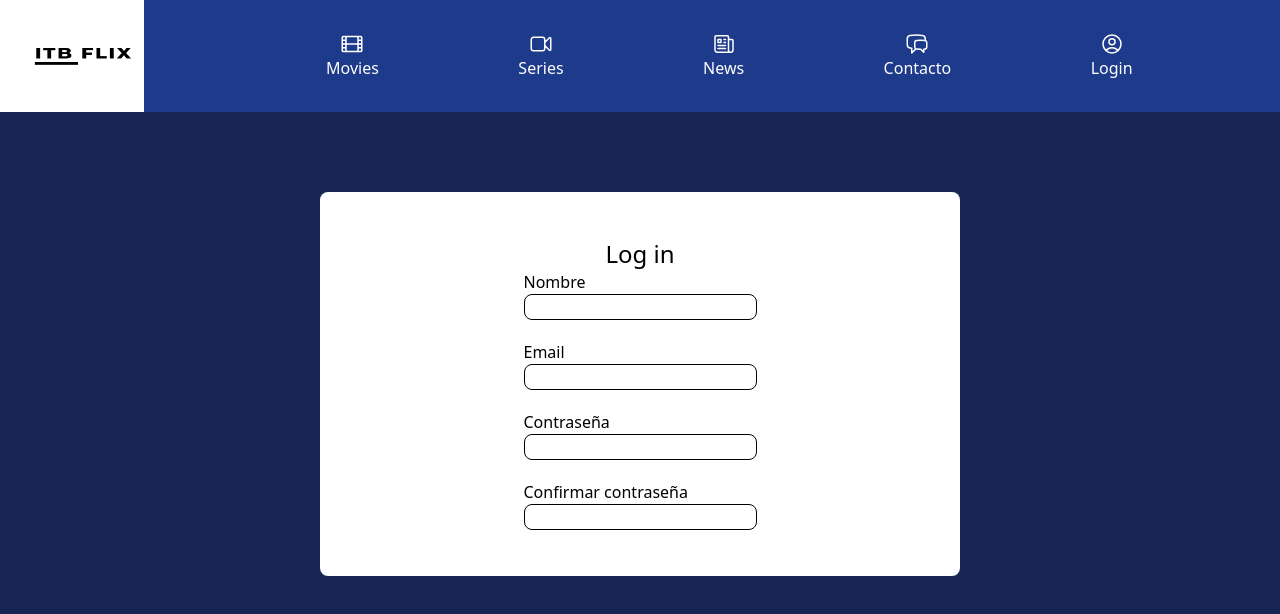
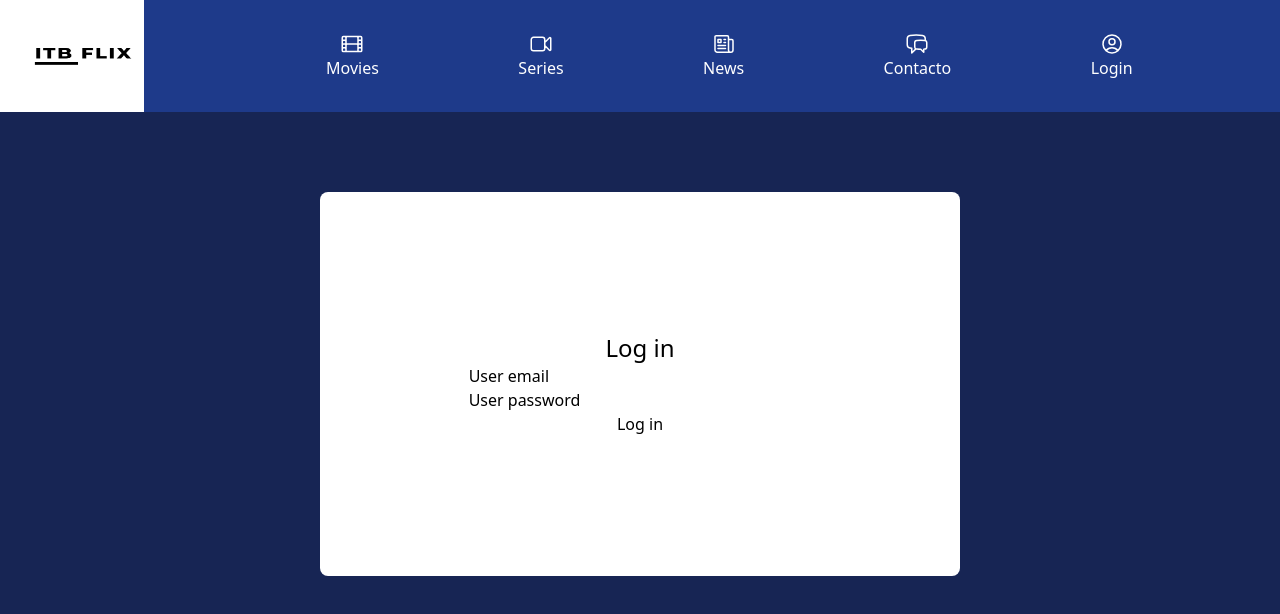
Before and after one commit to yenevielroberts/ITBFLIX_REACT, a React (Vite) app: page /login in a window 1280 px wide. Shown: the top 614 px of the page. Built offline with nearby package versions, Linux system fonts and the light colour scheme.

Commit message:
Formulario login: todo correcto

```diff
--- a/package.json
+++ b/package.json
@@ -10,6 +10,7 @@
     "preview": "vite preview"
   },
   "dependencies": {
+    "bcryptjs": "^3.0.3",
     "react": "^19.1.1",
     "react-dom": "^19.1.1",
     "react-router-dom": "^7.9.6"
--- a/src/App.jsx
+++ b/src/App.jsx
@@ -1,12 +1,12 @@
 import React from 'react'
 import { Routes, Route } from "react-router-dom"
-import Header from './components/Header'
 import Home from "./components/Home"
 import Contacto from "./components/Contacto"
-import Login from './components/login'
+import LoginFormulario from './components/login'
 import Series from './components/listaSeries'
 import Movies from './components/listaMovies'
 import News from './components/paginaNoticias'
+import Header from './components/Header'
 
 class App extends React.Component{
 
@@ -16,9 +16,9 @@ class App extends React.Component{
       <>
         <Header/>
         <Routes>
+          <Route path="/login" element={<LoginFormulario />}/>
+          <Route path="/contacto" element={<Contacto />}/>
           <Route path="/" element={<Home />}/>
-          <Route path="/contacto" element={<Contacto />}/>
-          <Route path="/login" element={<Login />}/>
           <Route path="/series" element={<Series />}/>
           <Route path="/movies" element={<Movies />}/>
           <Route path="/news" element={<News />}/>
--- a/src/components/Home.jsx
+++ b/src/components/Home.jsx
@@ -73,7 +73,7 @@ class Home extends React.Component {
             <div className='relative w-full max-w-xl'>
               {/**Icono */}
               <svg className="absolute left-3 top-1/2  transform -translate-y-1/2 w-5 h-5 text-black dark:text-white" aria-hidden="true" xmlns="http://www.w3.org/2000/svg" width="24" height="24" fill="none" viewBox="0 0 24 24">
-                <path stroke="currentColor" stroke-linecap="round" stroke-width="2" d="m21 21-3.5-3.5M17 10a7 7 0 1 1-14 0 7 7 0 0 1 14 0Z" />
+                <path stroke="currentColor" strokeLinecap="round" strokeWidth="2" d="m21 21-3.5-3.5M17 10a7 7 0 1 1-14 0 7 7 0 0 1 14 0Z" />
               </svg>
               {/**input */}
               <input type="text" id="search" name="search" placeholder='Buscar película o series' className='w-full h-10 rounded-xl pl-12 focus:outline-none focus:ring-2 focus:ring-blue-500' />
--- /dev/null
+++ b/src/components/Registro.jsx
@@ -0,0 +1,35 @@
+//Funciones auxiliares
+
+/**
+ * validarCorreo
+ * - Comprueba el formato basico de un email con una expresión regex
+ */
+const validarCorreu = (correu) =>
+  /^[a-zA-Z0-9._%+-]+@[a-zA-Z0-9.-]+\.[a-zA-Z]{2,}$/.test(correu);
+
+
+const loginRegistro=()=>{
+
+    return(
+        <div className="flex justify-center">
+            <div className="flex flex-col bg-white w-6/12 h-96 justify-center items-center rounded-lg">
+                <h1 className="text-2xl">Log in</h1>
+                <form className="flex flex-col">
+                    <label for="nombre">Nombre</label>
+                    <input type="text" id="nombre" name="nombre" className=" border border-black rounded-lg mb-5 focus:outline-none focus:ring-2 focus:ring-blue-500"/>
+
+                    <label for="email">Email</label>
+                    <input type="email" id="email" name="email" className=" border border-black rounded-lg mb-5"/>
+
+                    <label for="password">Contraseña</label>
+                    <input type="password" id="password" name="password" className=" border border-black rounded-lg mb-5"/>
+
+                    <label for="confirmPassword">Confirmar contraseña</label>
+                    <input type="password" id="confirmPassword" name="confirmPassword" className=" border border-black rounded-lg "/>
+                </form>
+            </div>
+         </div>
+    )
+}
+
+export default Login
--- a/src/components/login.jsx
+++ b/src/components/login.jsx
@@ -1,27 +1,131 @@
+import { redirect} from 'react-router-dom';
+import data from '../db/users.json'
+import {useState } from 'react'
+import e from 'cors';
 
 
-function Login(){
+//Funciones auxiliares
+
+/**
+ * loginRegistro
+ * Component that manages the form
+ *
+ */
+const LoginFormulario=()=>{
+
+    //Donde guardaré los valores de los inputs
+
+    const [formData, setFormData]=useState({
+        email:"",
+        password:"",
+    })
+
+
+    /**
+     * errors
+     *- Objecto donde cada clave(email, password) puede contener un mensaje de error tipo string.
+     *- Si no hay errors para un campo, entonces la clave no existira o tendra un valor nulo
+     */
+    const [errors, setErrors]=useState([])
+
+
+    /**
+     * valirdarUserCredenciales
+     * - Comprueba que el usuario exista en nuestra base de dados(users.json)
+     * @param {*User email} userEmail
+     * @param {* User password} password
+     * @returns
+     */
+    const valirdarUserCredenciales=(userEmail,password)=>{
+        let message=null;
+
+        let userExiste=data.users.find((user)=>
+
+            user.email===userEmail && user.password=== password
+        )
+
+        //onsole.log(userExiste.email)
+
+        if(!userExiste) message="Credenciales incorrectas"
+
+
+        if(message != null){
+            // Actualizo el estado de errors de las credenciales:
+            setErrors({['credenciales']:message})
+        }
+
+        return message
+    }
+
+    /**
+     * handleChange
+     * - Actualiza el formData por campo
+     * @param {*} userEmail
+     * @param {*} password
+     */
+    const handleChange=(userEmail, password)=>{
+
+        // Actualizo el valor del formulario
+        //Hago una copia de los valores previos y tambíen agrego un valor nuevo para [name] que luego se compara con el valor previo y si es diferente se sobreescribe
+        setFormData((prev)=>({...prev,['email']:userEmail}));
+        setFormData((prev)=>({...prev,['password']:password}));
+
+        setErrors(null);
+
+    }
+
+    /**
+     * handleSubmit
+     * - Función que se ejecuta al enviar el formulario. Llama las demás funciones para hacer la validación
+     * @param {*} e
+     */
+    const handleSubmit=(e)=>{
+
+        e.preventDefault();
+
+        const email=document.getElementById("userEmail").value
+        const password=document.getElementById("userPassword").value
+
+        const valido= valirdarUserCredenciales(email, password)
+
+        if(valido==null){
+
+            setErrors({['credenciales']:"Usuario logeado"})
+        }
+    }
+
+
+    const renderInput=(id, label,type="text")=>(
+
+        <div>
+            <label htmlFor={id} className=''>
+                {label}
+            </label>
+            <input type={type} id={id} name={formData[id]} onChange={handleChange} required/>
+        </div>
+    )
 
     return(
-        <div className="flex justify-center">
+
+        <main>
+             <div className="flex justify-center">
+
             <div className="flex flex-col bg-white w-6/12 h-96 justify-center items-center rounded-lg">
                 <h1 className="text-2xl">Log in</h1>
-                <form className="flex flex-col">
-                    <label for="nombre">Nombre</label>
-                    <input type="text" id="nombre" name="nombre" className=" border border-black rounded-lg mb-5 focus:outline-none focus:ring-2 focus:ring-blue-500"/>
-
-                    <label for="email">Email</label>
-                    <input type="email" id="email" name="email" className=" border border-black rounded-lg mb-5"/>
-
-                    <label for="password">Contraseña</label>
-                    <input type="password" id="password" name="password" className=" border border-black rounded-lg mb-5"/>
-
-                    <label for="confirmPassword">Confirmar contraseña</label>
-                    <input type="password" id="confirmPassword" name="confirmPassword" className=" border border-black rounded-lg "/>
+                {errors &&(
+                        <div>
+                            {errors.credenciales}
+                        </div>
+                    )}
+                <form onSubmit={handleSubmit}className="flex flex-col">
+                    {renderInput("userEmail","User email","email")}
+                    {renderInput("userPassword","User password","password")}
+                    <button type='submit'>Log in</button>
                 </form>
             </div>
          </div>
+        </main>
     )
 }
 
-export default Login
+export default LoginFormulario;
--- /dev/null
+++ b/src/db/data.json
@@ -0,0 +1,5 @@
+{
+    "users": [
+        {"id":1,"name":"Yeneviel","email":"yeneviel@gmail.com","password":"yeneviel"}
+    ]
+}
--- /dev/null
+++ b/src/db/users.json
@@ -0,0 +1,5 @@
+{
+    "users": [
+        {"id":1,"name":"Yeneviel","email":"yeneviel@gmail.com","password":"yeneviel"}
+    ]
+}
```
Also changed, not shown: src/components/Header.jsx (+6 -6 lines), 1 other file (tests, documents, lock files or other folders).
